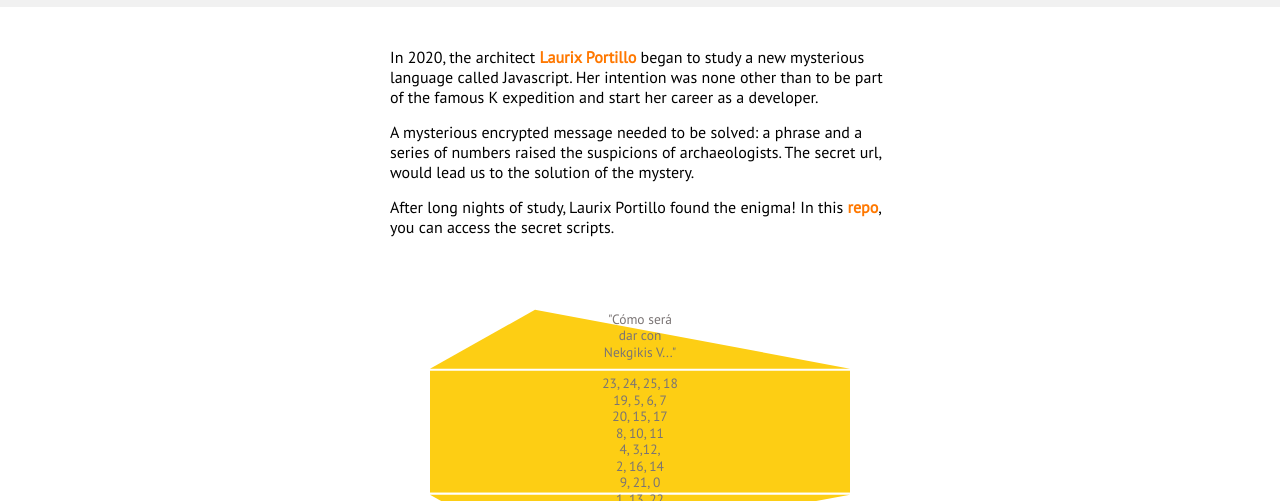
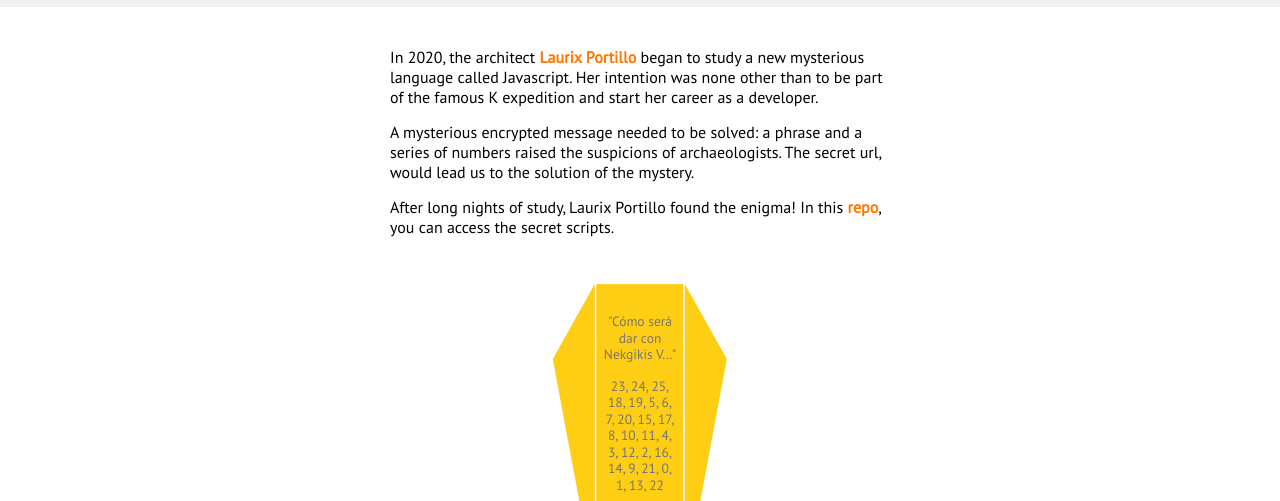
Before and after one commit to lauraportillo/generacion-k, a website: page src/html/index.html in a window 1280 px wide. Shown: the part 59-560 px from the top of the page. Drawn offline with nearby package versions, Linux system fonts and the light colour scheme; files that its build step writes are made by us from their sources.

```diff
--- a/src/html/index.html
+++ b/src/html/index.html
@@ -49,18 +49,12 @@
             <div>
                 <div class="hexagon"></div>
                 <div class="hexagon__message">
-                    <span>"Cómo será</span>
-                    <span> dar con </span>
-                    <span class="hexagon__message--space">Nekgikis V..."</span>
-                    <span>23, 24, 25, 18</span>
-                    <span>19, 5, 6, 7</span>
-                    <span>20, 15, 17</span>
-                    <span>8, 10, 11</span>
-                    <span>4, 3,12,</span>
-                    <span>2, 16, 14</span>
-                    <span>9, 21, 0</span>
-                    <span>1, 13, 22</span>
-                    <span class="hexagon__message--detail">𓂀</span>
+                    <div class="hexagon__message--clue">"Cómo será dar con Nekgikis V..."</div>
+                    <div class="hexagon__message--clue hexagon__message--space">23, 24, 25, 18, 19, 5, 6, 7, 20, 15, 17,
+                        8, 10, 11, 4, 3, 12, 2,
+                        16, 14, 9, 21, 0, 1, 13, 22
+                    </div>
+                    <div class="hexagon__message--clue"><span class="hexagon__message--detail">𓂀</span></div>
                 </div>
             </div>
         </section>
--- a/src/scss/main.scss
+++ b/src/scss/main.scss
@@ -97,8 +97,16 @@
   align-items: center;
   color: $color-7;
 }
+.hexagon__message--clue {
+  display: flex;
+  flex-direction: column;
+  align-items: center;
+  text-align: center;
+  max-width: 50px;
+}
+
 .hexagon__message--space {
-  margin-bottom: 10px;
+  margin-top: 10px;
 }
 .hexagon__message--detail {
   font-size: 35px;
@@ -206,14 +214,19 @@
   .sectionA__description {
     font-size: 16px;
   }
-  .hexagon {
-    transform: rotate(360deg) scale(1.4);
-  }
+  // .hexagon {
+  //   transform: rotate(360deg) scale(1.4);
+  // }
   // .hexagon__message {
   //   margin-top: -50px;
   //   font-size: 10px;
-  //   display: flex;
   //   flex-direction: row;
+  // }
+  // .hexagon__message--space {
+  //   margin-bottom: 0px;
+  // }
+  // .hexagon__message--detail {
+  //   font-size: 35px;
   // }
 }
 
```
Also changed, not shown: README.md.
